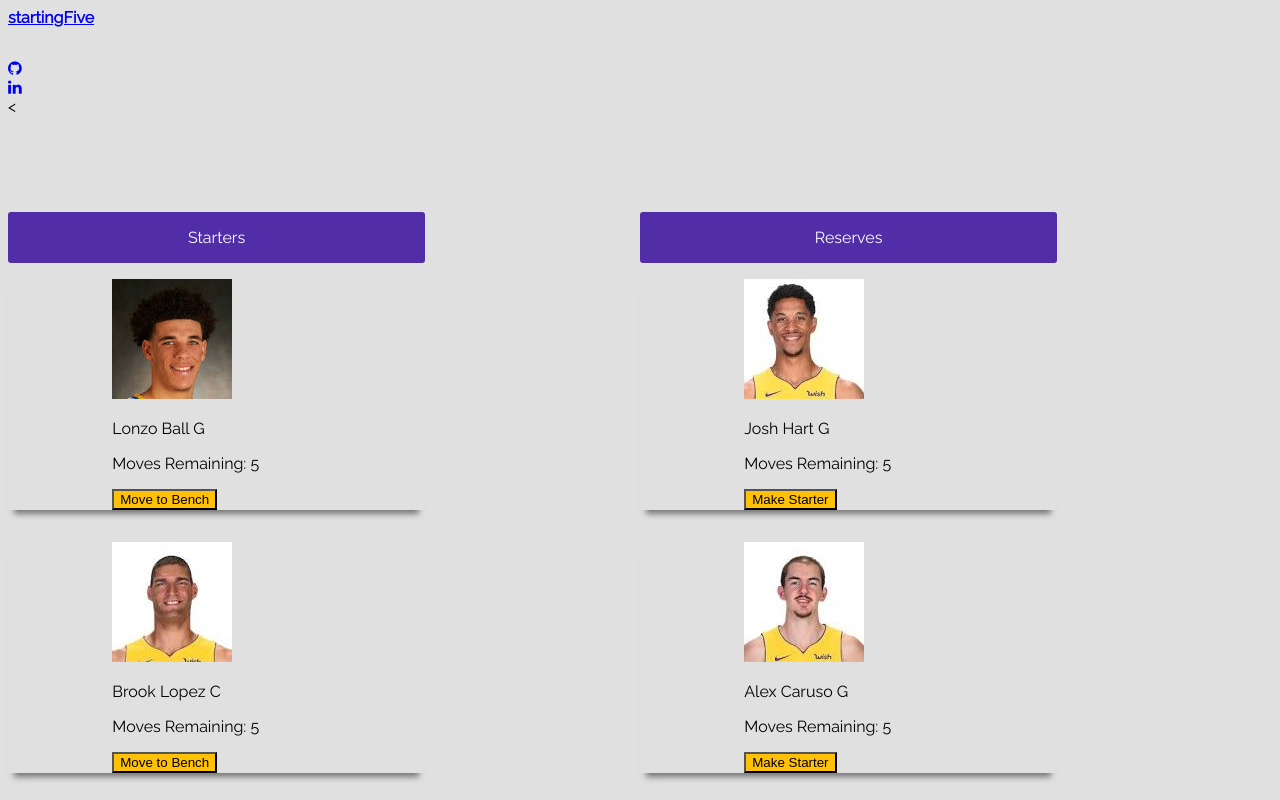
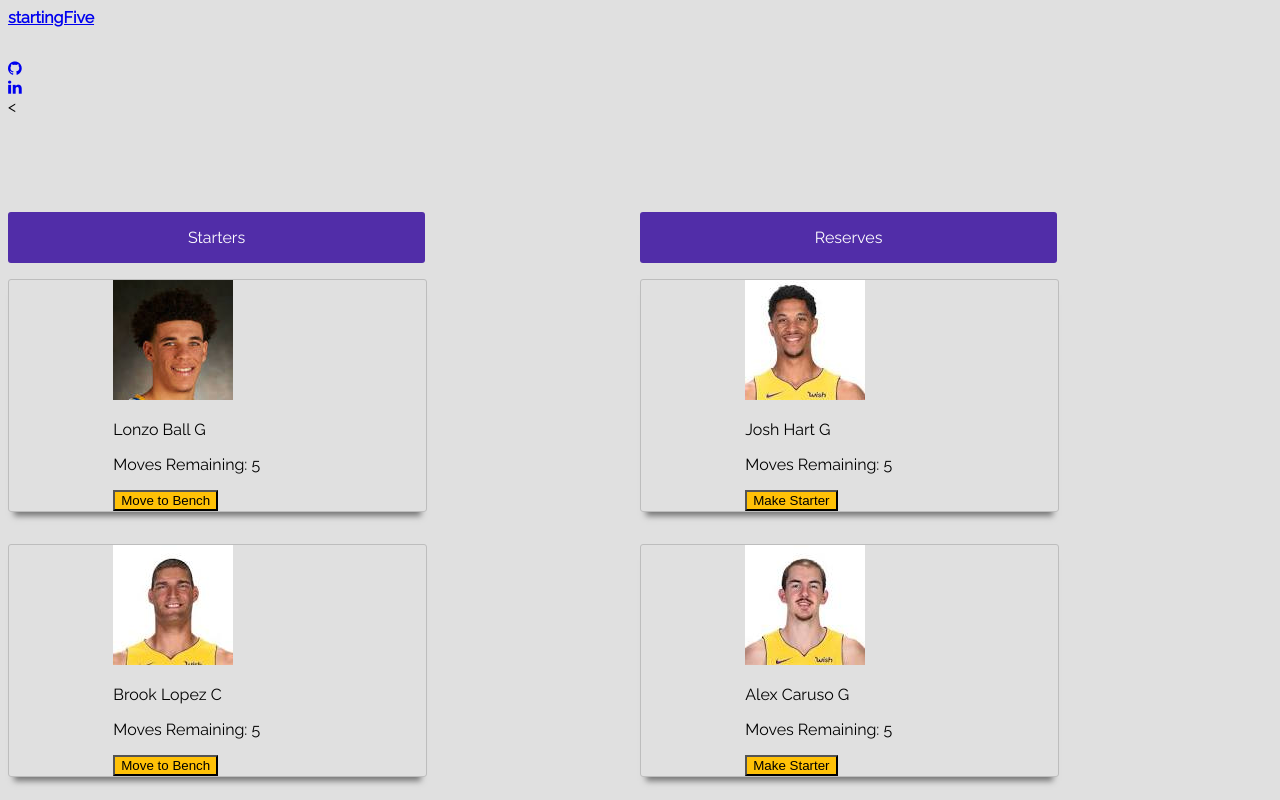
Before and after one commit to LBakerDev/lakersLineup, an Angular app: page / in a window 1280 px wide. Shown: the top 800 px of the page. Built offline with nearby package versions, Linux system fonts and the light colour scheme; what angular-bootstrap-md would draw is missing.

Commit message:
UI changes

```diff
--- a/src/app/roster-box/roster-box.component.css
+++ b/src/app/roster-box/roster-box.component.css
@@ -1,6 +1,6 @@
 p {
   padding: 1em;
-  /* margin-right: 10em  */
+
 }
 
 .starters {
@@ -30,6 +30,8 @@ p {
   box-shadow: 0 10px 6px -6px #777;
   margin-bottom: 2em;
   width: 100%;
+  border: 1px solid #BDBDBD;
+  border-radius: 3px;
 }
 
 .player-card {
```
